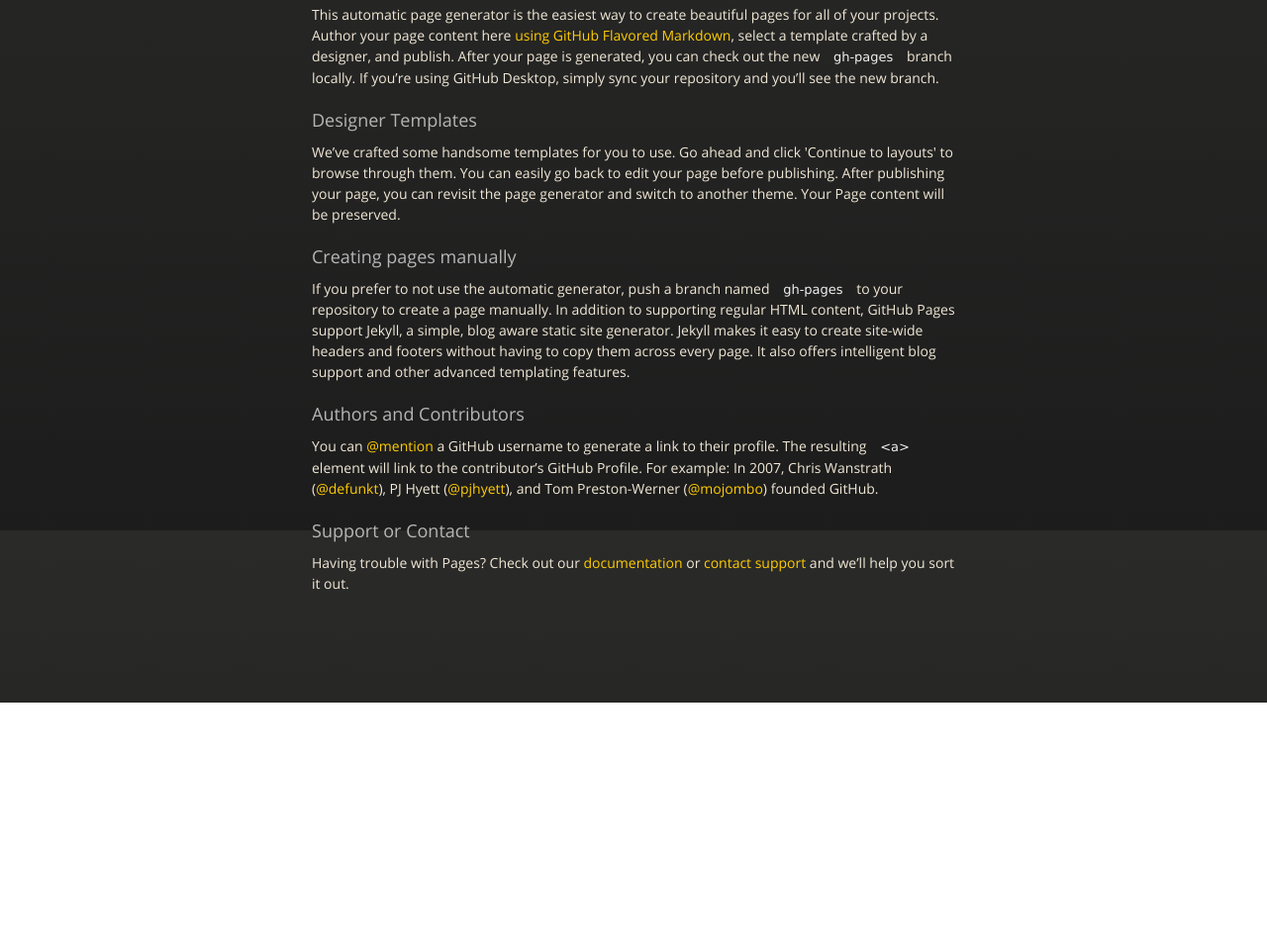
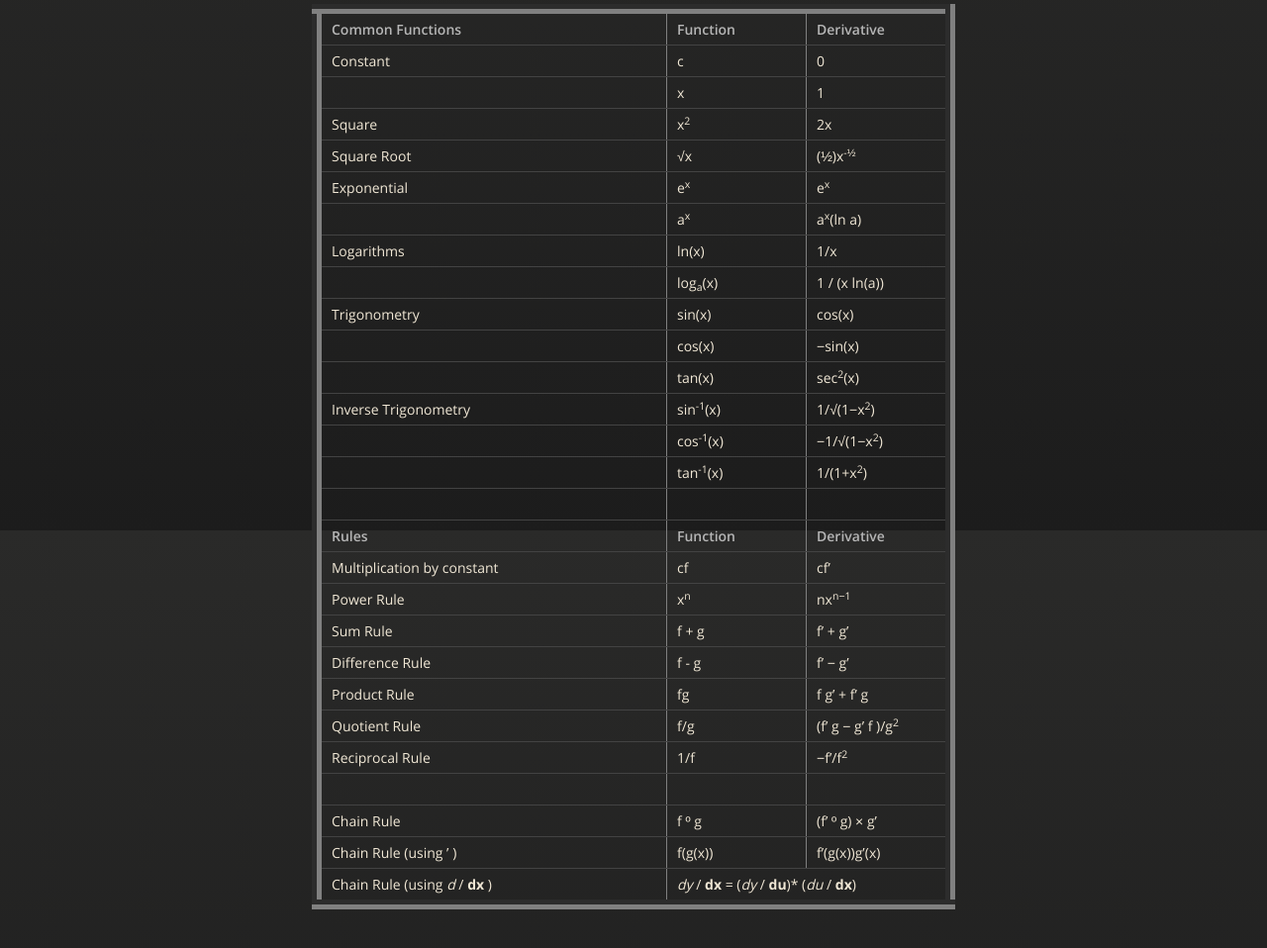
Before and after one commit to RexRowan/Project-Pink-Arrow, a plain HTML site: page index.html in a window 1280 px wide. Shown: the part 264-1222 px from the top of the page at 99% size. Before the commit the page ends 974 px from the top, so only its background shows below. Drawn offline with nearby package versions, Linux system fonts and the light colour scheme.

Commit message:
Update index.html

```diff
--- a/index.html
+++ b/index.html
@@ -40,32 +40,157 @@
 
         <h3>
 <a id="welcome-to-github-pages" class="anchor" href="#welcome-to-github-pages" aria-hidden="true"><span aria-hidden="true" class="octicon octicon-link"></span></a>Welcome to GitHub Pages.</h3>
-
-<p>This automatic page generator is the easiest way to create beautiful pages for all of your projects. Author your page content here <a href="https://guides.github.com/features/mastering-markdown/">using GitHub Flavored Markdown</a>, select a template crafted by a designer, and publish. After your page is generated, you can check out the new <code>gh-pages</code> branch locally. If you’re using GitHub Desktop, simply sync your repository and you’ll see the new branch.</p>
-
-<h3>
-<a id="designer-templates" class="anchor" href="#designer-templates" aria-hidden="true"><span aria-hidden="true" class="octicon octicon-link"></span></a>Designer Templates</h3>
-
-<p>We’ve crafted some handsome templates for you to use. Go ahead and click 'Continue to layouts' to browse through them. You can easily go back to edit your page before publishing. After publishing your page, you can revisit the page generator and switch to another theme. Your Page content will be preserved.</p>
-
-<h3>
-<a id="creating-pages-manually" class="anchor" href="#creating-pages-manually" aria-hidden="true"><span aria-hidden="true" class="octicon octicon-link"></span></a>Creating pages manually</h3>
-
-<p>If you prefer to not use the automatic generator, push a branch named <code>gh-pages</code> to your repository to create a page manually. In addition to supporting regular HTML content, GitHub Pages support Jekyll, a simple, blog aware static site generator. Jekyll makes it easy to create site-wide headers and footers without having to copy them across every page. It also offers intelligent blog support and other advanced templating features.</p>
-
-<h3>
-<a id="authors-and-contributors" class="anchor" href="#authors-and-contributors" aria-hidden="true"><span aria-hidden="true" class="octicon octicon-link"></span></a>Authors and Contributors</h3>
-
-<p>You can <a href="https://help.github.com/articles/basic-writing-and-formatting-syntax/#mentioning-users-and-teams" class="user-mention">@mention</a> a GitHub username to generate a link to their profile. The resulting <code>&lt;a&gt;</code> element will link to the contributor’s GitHub Profile. For example: In 2007, Chris Wanstrath (<a href="https://github.com/defunkt" class="user-mention">@defunkt</a>), PJ Hyett (<a href="https://github.com/pjhyett" class="user-mention">@pjhyett</a>), and Tom Preston-Werner (<a href="https://github.com/mojombo" class="user-mention">@mojombo</a>) founded GitHub.</p>
-
-<h3>
-<a id="support-or-contact" class="anchor" href="#support-or-contact" aria-hidden="true"><span aria-hidden="true" class="octicon octicon-link"></span></a>Support or Contact</h3>
-
-<p>Having trouble with Pages? Check out our <a href="https://help.github.com/pages">documentation</a> or <a href="https://github.com/contact">contact support</a> and we’ll help you sort it out.</p>
-      </section>
-
-    </div>
-    <!--[if !IE]><script>fixScale(document);</script><![endif]-->
+<table border="10" align="center">
+					<tr>
+						<th>Common Functions</th>
+						<th width="120" align="center">Function<br /></th>
+						<th width="120" align="center">Derivative<br /></th>
+					</tr>
+					<tr>
+						<td>Constant</td>
+						<td align="center">c</td>
+						<td align="center">0</td>
+					</tr>
+					<tr>
+						<td>&nbsp;</td>
+						<td align="center">x</td>
+						<td align="center">1</td>
+					</tr>
+					<tr>
+						<td>Square</td>
+						<td align="center">x<sup>2</sup></td>
+						<td align="center">2x</td>
+					</tr>
+					<tr>
+						<td>Square Root</td>
+						<td align="center">&radic;x</td>
+						<td align="center">(&frac12;)x<sup>-&frac12;</sup></td>
+					</tr>
+					<tr>
+						<td>Exponential</td>
+						<td align="center">e<sup>x</sup></td>
+						<td align="center">e<sup>x</sup></td>
+					</tr>
+					<tr>
+						<td>&nbsp;</td>
+						<td align="center">a<sup>x</sup></td>
+						<td align="center">a<sup>x</sup>(ln a)</td>
+					</tr>
+					<tr>
+						<td>Logarithms</td>
+						<td align="center">ln(x)</td>
+						<td align="center">1/x</td>
+					</tr>
+					<tr>
+						<td>&nbsp;</td>
+						<td align="center">log<sub>a</sub>(x)</td>
+						<td align="center">1 / (x ln(a))</td>
+					</tr>
+					<tr>
+						<td>Trigonometry</td>
+						<td align="center">sin(x)</td>
+						<td align="center">cos(x)</td>
+					</tr>
+					<tr>
+						<td>&nbsp;</td>
+						<td align="center">cos(x)</td>
+						<td align="center">&minus;sin(x)</td>
+					</tr>
+					<tr>
+						<td>&nbsp;</td>
+						<td align="center">tan(x)</td>
+						<td align="center">sec<sup>2</sup>(x)</td>
+					</tr>
+					<tr>
+						<td>Inverse Trigonometry</td>
+						<td align="center">sin<sup>-1</sup>(x)</td>
+						<td align="center">1/&radic;(1&minus;x<sup>2</sup>)</td>
+					</tr>
+					<tr>
+						<td>&nbsp;</td>
+						<td align="center">cos<sup>-1</sup>(x)</td>
+						<td align="center">&minus;1/&radic;(1&minus;x<sup>2</sup>)</td>
+					</tr>
+					<tr>
+						<td>&nbsp;</td>
+						<td align="center">tan<sup>-1</sup>(x)</td>
+						<td align="center">1/(1+x<sup>2</sup>)</td>
+					</tr>
+					<tr>
+						<td>&nbsp;</td>
+						<td align="center">&nbsp;</td>
+						<td align="center">&nbsp;</td>
+					</tr>
+						<tr>
+							<th>Rules</th>
+							<th align="center">Function<br /></th>
+							<th align="center">Derivative<br /></th>
+						</tr>
+						<tr>
+							<td>Multiplication by constant</td>
+							<td align="center">cf</td>
+							<td align="center">cf&rsquo;</td>
+						</tr>
+						<tr>
+							<td>Power Rule</td>
+							<td align="center">x<sup>n</sup></td>
+							<td align="center">nx<sup>n&minus;1</sup></td>
+						</tr>
+						<tr>
+							<td>Sum Rule</td>
+							<td align="center">f + g</td>
+							<td align="center">f&rsquo; + g&rsquo;</td>
+						</tr>
+						<tr>
+							<td>Difference Rule</td>
+							<td align="center">f - g</td>
+							<td align="center">f&rsquo; &minus; g&rsquo;</td>
+						</tr>
+						<tr>
+							<td>Product Rule</td>
+							<td align="center">fg</td>
+							<td align="center">f g&rsquo; + f&rsquo; g</td>
+						</tr>
+						<tr>
+							<td>Quotient Rule</td>
+							<td align="center">f/g</td>
+							<td align="center">(f&rsquo; g &minus; g&rsquo; f )/g<sup>2</sup></td>
+						</tr>
+						<tr>
+							<td>Reciprocal Rule</td>
+							<td align="center">1/f</td>
+							<td align="center">&minus;f&rsquo;/f<sup>2</sup></td>
+						</tr>
+						<tr>
+							<td>&nbsp;</td>
+							<td align="center">&nbsp;</td>
+							<td align="center">&nbsp;</td>
+						</tr>
+						<tr>
+							<td>Chain Rule</td>
+							<td align="center">f &ordm; g</td>
+							<td align="center">(f&rsquo; &ordm; g) &times; g&rsquo;</td>
+						</tr>
+						<tr>
+							<td>Chain Rule
+								(using &rsquo; )</td>
+							<td align="center">f(g(x))</td>
+							<td align="center">f&rsquo;(g(x))g&rsquo;(x)</td>
+						</tr>
+						<tr>
+							<td>Chain Rule
+								(using <span class="intbl">
+					<em>d</em> / <strong>dx</strong>
+					</span> )</td>
+							<td colspan="2" align="center"><span class="intbl">
+								<em>dy</em> / <strong>dx</strong>
+								</span> = <span class="intbl">
+								(<em>dy</em> / <strong>du</strong>)*
+								</span><span class="intbl">
+								(<em>du</em> / <strong>dx</strong>)
+							</span></td>
+						</tr>
+					</table>
 
   </body>
 </html>
```
